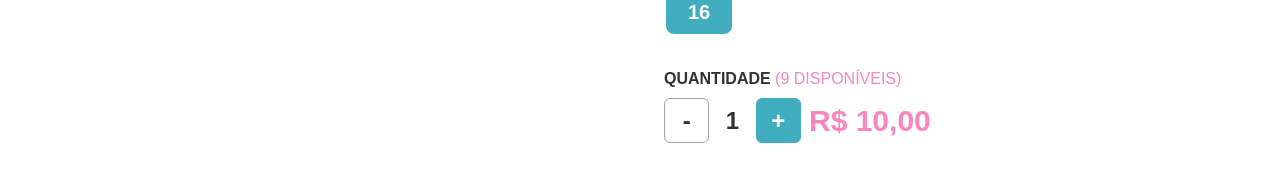
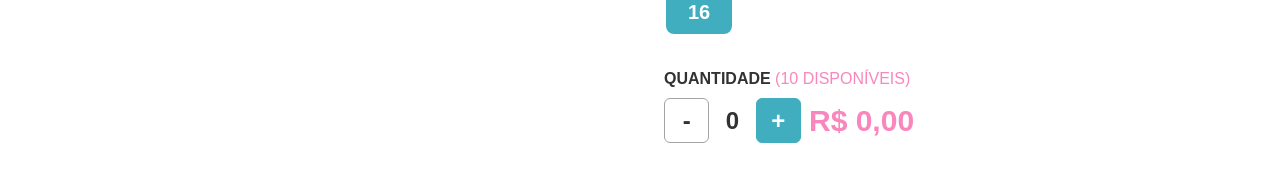
Before and after one commit to Bryann-Henrique/Poa-Kids, a React (Create React App) app: page /produto in a window 1280 px wide. Shown: the part 411-600 px from the top of the page. Built offline with nearby package versions, Linux system fonts and the light colour scheme.

Commit message:
Página de produto pendente tratamento do formulário.

```diff
--- a/src/components/Contador/index.tsx
+++ b/src/components/Contador/index.tsx
@@ -1,43 +1,29 @@
-import React, { useEffect, useState } from 'react';
+import React from 'react';
 
 import { Container } from './style';
 
 interface ContadorProps {
-    className?: string,
-    target?: string,
+  className?: string;
+  quantidade?: number;
+  onSomar(): void;
+  onSubtrair(): void;
 }
 
-//const Contador: React.FC<ContadorProps> = ({ className, ...props }) => {
-const Contador = ({ target, ...props }: ContadorProps) => {
-    const [cont, setCont] = useState(1);
-
-    const ControlNumber = (event) => {
-        let el = event.target;
-
-        if (el.value === '-' && cont > 0) {
-            setCont(cont-1);
-        }
-        else if (el.value === '+') {
-            setCont(cont+1);
-        }
-    }
-
-    useEffect(() => {
-        if (!target) return;
-
-        let elemCalc = document.getElementById(target);
-        let qtd: number = Number(elemCalc!.dataset.valorUnitario) | 0;
-
-        elemCalc!.innerText = (qtd * cont).toLocaleString('pt-BR', {style: 'currency', currency: 'BRL', minimumFractionDigits: 2});
-    }, [cont, target]);
-
-    return (
-        <Container className={props.className}>
-            <input className="control_number_sub" value="-" type="button" onClick={ControlNumber} />
-            <input id="control_number_valor" className="control_number_valor" name="qtd" type="number" value={cont} min="0" max="99" />
-            <input className="control_number_soma" value="+" type="button" onClick={ControlNumber} />
-        </Container>
-    )
-}
+const Contador = ({ quantidade, onSubtrair, onSomar, ...props }: ContadorProps) => {
+  return (
+    <Container className={props.className}>
+      <input onClick={onSubtrair} className="control_number_sub" value="-" type="button" />
+      <input
+        value={quantidade}
+        name="qtd"
+        type="number"
+        min="0"
+        max="99"
+        className="control_number_valor"
+      />
+      <input onClick={onSomar} className="control_number_soma" value="+" type="button" />
+    </Container>
+  );
+};
 
 export default Contador;
--- a/src/pages/Produto/index.tsx
+++ b/src/pages/Produto/index.tsx
@@ -1,4 +1,4 @@
-import React from "react";
+import React, { useCallback, useState } from "react";
 import { Link } from "react-router-dom";
 
 import Slider from "react-slick";
@@ -23,14 +23,34 @@ const Produto: React.FC = () => {
         speed: 1000,
         useTransform: true,
         cssEase: 'cubic-bezier(0.77, 0, 0.18, 1)',
-      };
+    };
+
+    const [estoque, setEstoque] = useState(10);
+    const [quantidade, setQuantidade] = useState(0);
+    const [total, setTotal] = useState(0);
+
+    const Somar = useCallback(() => {
+        if (estoque > 0) {
+            const nova_quantidade = quantidade + 1;
+            setEstoque(estoque - 1);
+            setQuantidade(nova_quantidade);
+            setTotal(nova_quantidade * 10);
+        }
+    }, [quantidade, estoque]);
+
+    const Subtrair = useCallback(() => {
+        if (quantidade > 0) {
+            const nova_quantidade = quantidade - 1;
+            setEstoque(estoque + 1);
+            setQuantidade(nova_quantidade);
+            setTotal(nova_quantidade * 10);
+        }
+    }, [quantidade, estoque]);
 
     return (
         <>
             <div className="d-lg-flex container-lg px-0 mt-lg-5">
-
                 {/* CARROCEL */}
-
                 <div className="container align-self-lg-start divide_tela mb-3">
                     <Slider {...settings}>
                         <div className="slider_box_img">
@@ -47,27 +67,6 @@ const Produto: React.FC = () => {
                         </div>
                     </Slider>
                 </div>
-
-                {/* <div id="carrocel" className="divide_tela container">
-                    <div id="slider_container">
-                        <div id="slider_box">
-                            <div className="slider_custom">
-                                <div className="slider_box_img">
-                                    <img src="https://dummyimage.com/400x4:3.png/09f/fff" alt="Slider img" />
-                                </div>
-                                <div className="slider_box_img">
-                                    <img src="https://dummyimage.com/400x4:3.png/09f/fff" alt="Slider img" />
-                                </div>
-                                <div className="slider_box_img">
-                                    <img src="https://dummyimage.com/400x4:3.png/09f/fff" alt="Slider img" />
-                                </div>
-                                <div className="slider_box_img">
-                                    <img src="https://dummyimage.com/400x4:3.png/09f/fff" alt="Slider img" />
-                                </div>
-                            </div>
-                        </div>
-                    </div>
-                </div> */}
 
                 {/* OPÇÕES  */}
                 <form method="get" action="none" id="form_opcoes" className="divide_tela container px-lg-4">
@@ -89,14 +88,20 @@ const Produto: React.FC = () => {
                         </div>
                     </div>
 
+
                     <div className="opcoes_qtd mb-5">
-                        <h2 className="opcoes_titulo">QUANTIDADE <span id="qrd_estoque">(9 DISPONÍVEIS)</span></h2>
+                        <h2 className="opcoes_titulo">
+                            QUANTIDADE <span id="qtd_estoque">({estoque} DISPONÍVEIS)</span>
+                        </h2>
 
                         <div className="d-flex align-items-center flex-wrap">
-                            <Contador className="mr-2" target="opcoes_qtd_total" />
-                            <div id="opcoes_qtd_total" data-valor-unitario="10">R$ 10,00</div>
+                            <Contador onSomar={Somar} onSubtrair={Subtrair} quantidade={quantidade} className="mr-2" />
+                            <div id="opcoes_qtd_total" data-valor-unitario="10">
+                                {total.toLocaleString('pt-BR', { style: 'currency', currency: 'BRL', minimumFractionDigits: 2 } )}
+                            </div>
                         </div>
                     </div>
+
 
                     <div className="mb-5 mb-lg-0">
                         <div className="">
@@ -161,8 +166,6 @@ const Produto: React.FC = () => {
                     <i className="card_peca" aria-hidden="true"></i>
                 </div>
             </div>
-
-
         </>
     );
 }
```
Also changed, not shown: 1 other file (tests, documents, lock files or other folders).
